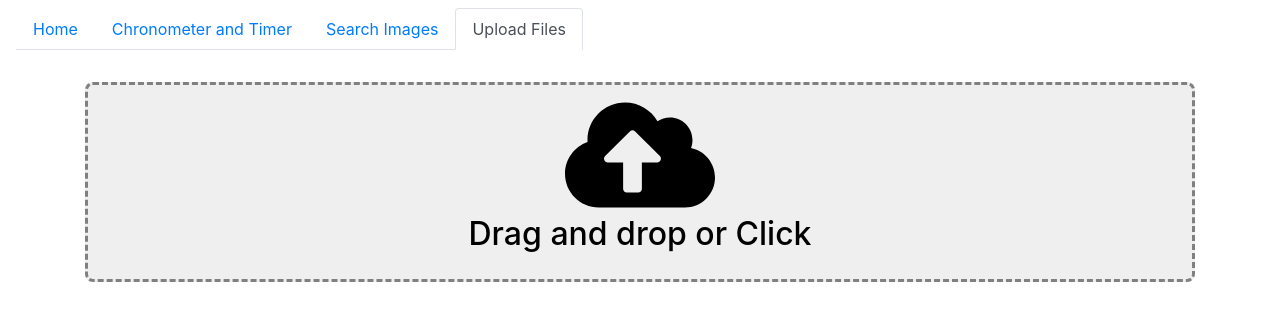
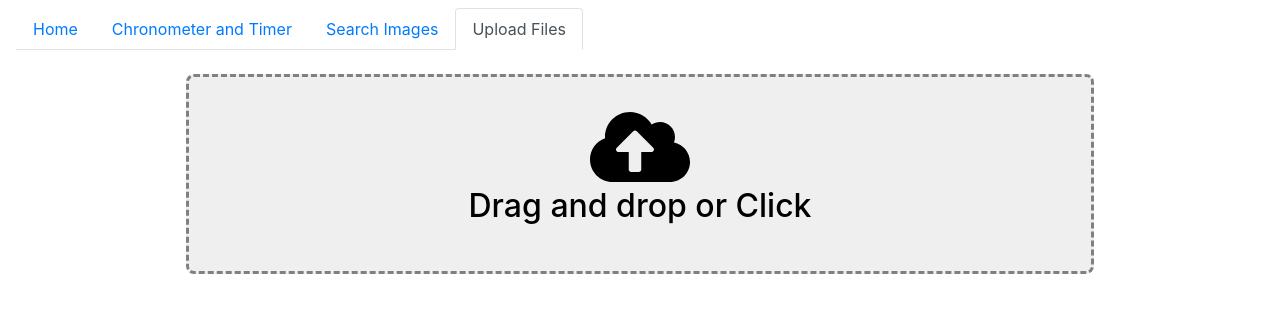
Before and after one commit to ImadSai/reactFirstProject, a React (Create React App) app: page /uploadFile in a window 1280 px wide. Shown: the top 320 px of the page. Built offline with nearby package versions, Linux system fonts and the light colour scheme.

Commit message:
Externalisation du drag and drop

```diff
--- /dev/null
+++ b/src/Components/DragAndDropZoneComponent.js
@@ -0,0 +1,55 @@
+import React, { Component } from "react";
+import { FontAwesomeIcon } from '@fortawesome/react-fontawesome';
+import { faCloudUploadAlt } from '@fortawesome/free-solid-svg-icons';
+import EventListener from 'react-event-listener';
+import '../Styles/uploadFile.css'
+
+// Drag and Drop zone
+class DragAndDropZoneComponent extends Component {
+
+    constructor(props) {
+        super(props);
+        this.state = {
+            uploadStyle: 'btnUploadDefault'
+        };
+    }
+
+    handleDragEnterOrOverEnter = () => {
+        this.setState({
+            uploadStyle: 'btnUploadHover'
+        });
+    };
+
+    handleDragLeaveOrOverLeave = () => {
+        this.setState({
+            uploadStyle: 'btnUploadDefault'
+        });
+    };
+
+    // Set Files on change
+    setFiles = (event) => {
+        this.props.updateListFunction(Array.from(event.target.files));
+    };
+
+    render() {
+        return (
+            <div onMouseOver={this.handleDragEnterOrOverEnter}
+                onDragEnter={this.handleDragEnterOrOverEnter}
+                onMouseLeave={this.handleDragLeaveOrOverLeave}
+                onDragLeave={this.handleDragLeaveOrOverLeave}
+                className="upload-btn-wrapper" id="btn-wrapper">
+                <button className={this.state.uploadStyle} id="btn-upload" >
+                    <div className="col-12">
+                        <FontAwesomeIcon icon={faCloudUploadAlt} size="4x" />
+                        <EventListener target="btn-wrapper" onDragEnter={this.handleDragEnter} onDragLeave={this.handleDragLeave} />
+                        <h2> <p> Drag and drop or Click </p></h2>
+                    </div>
+                </button>
+                <input type="file" name="myfile" onChange={this.setFiles} multiple />
+            </div>
+        );
+    }
+
+}
+
+export default DragAndDropZoneComponent;
--- /dev/null
+++ b/src/Components/SendFileComponent.js
@@ -0,0 +1,65 @@
+import React, { Component } from "react";
+import UploadFilesService from '../Service/UploadFilesService';
+import { convertOctetsToMo } from '../Utils/format';
+import { FontAwesomeIcon } from '@fortawesome/react-fontawesome';
+import { faCloudUploadAlt } from '@fortawesome/free-solid-svg-icons';
+
+// Send File Component
+class SendFileComponent extends Component {
+
+    constructor(props) {
+        super(props);
+        this.uploadApi = new UploadFilesService();
+    }
+
+    // Supprimer un fichier de l'Upload List
+    deleteFileToUpload = (index) => {
+        let newArray = [...this.props.files];
+        newArray.splice(index, 1)
+        this.props.updateListFunction(newArray);
+    }
+
+    // Send files to backend
+    sendFiles = () => {
+        this.uploadApi.uploadFiles(this.props.files);
+    };
+
+    render() {
+        return (
+            <div className="row">
+
+                {/* Button Upload */}
+                <div className="col-12 m-1">
+                    <button className="btn btn-outline-success btnSend justify-content-center" onClick={() => this.sendFiles()}>
+                        <FontAwesomeIcon icon={faCloudUploadAlt} size="2x" />
+                        <b className="ml-2">Upload Files</b>
+                    </button>
+                </div>
+
+                {/* List files to Upload */}
+                <div className="col-12 m-1">
+                    <ul className="list-group">
+                        <li className="list-group-item active text-center"> Files </li>
+                        {
+                            this.props.files.map((actual, index) =>
+                                <li key={index} className="list-group-item">
+                                    <div className="row">
+                                        <div className="col-lg-11 col-md-11 col-sm-10" style={{ wordWrap: 'break-word' }}>
+                                            <div> {actual.name} <b>({convertOctetsToMo(actual.size).toFixed(2)} Mo) </b> </div>
+                                        </div>
+                                        <div className="col-lg-1 col-md-1 col-sm-2 text-center">
+                                            <button type="button" className="btn btn-outline-danger" onClick={() => this.deleteFileToUpload(index)}>x</button>
+                                        </div>
+                                    </div>
+                                </li>
+                            )
+                        }
+                    </ul>
+                </div>
+
+            </div>
+        );
+    }
+}
+
+export default SendFileComponent;
--- /dev/null
+++ b/src/Config/Config.js
@@ -0,0 +1,4 @@
+export const myConfig = {
+    imageSearchApi: 'https://pixabay.com/api/?key=16278676-649c0d48e5ce6a59f81bcedff&image_type=photo&pretty=true',
+    apiUrl: 'localhost:4000'
+};
--- /dev/null
+++ b/src/Service/SearchImageService.js
@@ -0,0 +1,15 @@
+import axios from "axios";
+import { myConfig } from '../Config/Config';
+
+export default class SearchImageService {
+
+    constructor() {
+        this.imagesApi = myConfig.imageSearchApi;
+    }
+
+    // Recupérer les Images
+    getImages = (target, page, perPage)  => {
+        return axios.get(this.imagesApi + "&per_page=" + perPage + "&page=" + page + "&q=" + target);
+    }
+
+}
--- /dev/null
+++ b/src/Service/UploadFilesService.js
@@ -0,0 +1,12 @@
+// Service pour l'Upload des fichier
+export default class UploadFilesService {
+
+    constructor() {
+        this.urlPics = "https://pixabay.com/api/?key=16278676-649c0d48e5ce6a59f81bcedff&image_type=photo&pretty=true";
+    }
+
+    uploadFiles = (files) => {
+        console.log(files);
+    };
+
+}
--- a/src/Utils/format.js
+++ b/src/Utils/format.js
@@ -2,7 +2,3 @@
 export function convertOctetsToMo(value) {
     return value / 1000000;
 }
-
-export function HelloChandu() {
-
-}
--- a/src/Views/UploadFile.js
+++ b/src/Views/UploadFile.js
@@ -1,128 +1,39 @@
 import React, { Component } from "react";
-import { FontAwesomeIcon } from '@fortawesome/react-fontawesome';
-import { faCloudUploadAlt } from '@fortawesome/free-solid-svg-icons';
-import { convertOctetsToMo } from '../Utils/format';
-import EventListener from 'react-event-listener';
-import '../styles/uploadFile.css'
+import DragAndDropZoneComponent from '../Components/DragAndDropZoneComponent';
+import SendFileComponent from '../Components/SendFileComponent';
+import '../Styles/uploadFile.css'
 
 class UploadFile extends Component {
 
     constructor(props) {
         super(props);
         this.state = {
-            filesToUpload: new Array(),
-            uploadStyle: 'btnUploadDefault'
+            filesToUpload: new Array()
         };
     }
 
-    // Element a afficher si un fichier est pret a l'Upload
-    showBtnUpload = () => {
-        return (
-
-            <div className="row">
-
-                {/* Button Upload */}
-                <div className="col-12 m-1">
-                    <button className="btn btn-outline-success btnSend justify-content-center" onClick={() => this.sendFiles()}>
-                        <FontAwesomeIcon icon={faCloudUploadAlt} size="2x" />
-                        <b className="ml-2">Upload Files</b>
-                    </button>
-                </div>
-
-                {/* List files to Upload */}
-                <div className="col-12 m-1">
-                    <ul className="list-group">
-                        <li className="list-group-item active text-center"> Files </li>
-                        {
-                            this.state.filesToUpload.map((actual, index) =>
-                                <li key={index} className="list-group-item">
-                                    <div className="row">
-                                        <div className="col-11">
-                                            <span> {actual.name}  <b>({convertOctetsToMo(actual.size).toFixed(2)} Mo) </b> </span>
-                                        </div>
-                                        <div className="col-1">
-                                            <button type="button" className="btn btn-outline-danger" onClick={() => this.deleteFileToUpload(index)}>x</button>
-                                        </div>
-                                    </div>
-                                </li>
-                            )
-                        }
-                    </ul>
-                </div>
-
-            </div>
-        );
-    };
-
-    handleDragEnterOrOverEnter = () => {
+    // Set Files
+    updateFile = (files) => {
         this.setState({
-            uploadStyle: 'btnUploadHover'
+            filesToUpload: files
         });
     };
 
-    handleDragLeaveOrOverLeave = () => {
-        this.setState({
-            uploadStyle: 'btnUploadDefault'
-        });
-    };
-
-    // Supprimer un fichier de l'Upload List
-    deleteFileToUpload = (index) => {
-        let newArray = [...this.state.filesToUpload];
-        newArray.splice(index, 1)
-        this.setState({
-            filesToUpload: newArray
-        });
-    }
-
-    // Icone a afficher par default
-    showDefaultIcon = () => {
-        return (
-            <div onMouseOver={this.handleDragEnterOrOverEnter}
-                onDragEnter={this.handleDragEnterOrOverEnter}
-                onMouseLeave={this.handleDragLeaveOrOverLeave}
-                onDragLeave={this.handleDragLeaveOrOverLeave}
-                className="upload-btn-wrapper" id="btn-wrapper">
-                <button className={this.state.uploadStyle} id="btn-upload" >
-                    <div className="col-12">
-                        <FontAwesomeIcon icon={faCloudUploadAlt} size="6x" />
-                        <EventListener target="btn-wrapper" onDragEnter={this.handleDragEnter} onDragLeave={this.handleDragLeave} />
-                        <h2> <p> Drag and drop or Click </p></h2>
-                    </div>
-                </button>
-                <input type="file" name="myfile" onChange={this.setFiles} multiple />
-            </div>
-        );
-    };
-
-    // Set Files on change
-    setFiles = (event) => {
-        this.setState({
-            filesToUpload: Array.from(event.target.files)
-        });
-    };
-
-    // Send files to backend
-    sendFiles = () => {
-        console.log(this.state.filesToUpload);
-    };
-
-    // Display Upload
-    getUpload = () => {
-        if (this.state.filesToUpload.length === 0) {
-            return (this.showDefaultIcon());
-        } else {
-            return (this.showBtnUpload());
-        }
-    }
-
     // Render
     render() {
-        return (
-            <div className="container d-flex justify-content-center mt-4">
-                {this.getUpload()}
-            </div>
-        );
+        if (this.state.filesToUpload.length === 0) {
+            return (
+                <div className="container w-75 mt-3">
+                    <DragAndDropZoneComponent updateListFunction={this.updateFile} />
+                </div>
+            );
+        } else {
+            return (
+                <div className="container w-50 mt-3">
+                    <SendFileComponent updateListFunction={this.updateFile} files={this.state.filesToUpload} />
+                </div>
+            );
+        }
     }
 }
 
```
Also changed, not shown: src/Views/SearchImages.js (+6 -8 lines).
